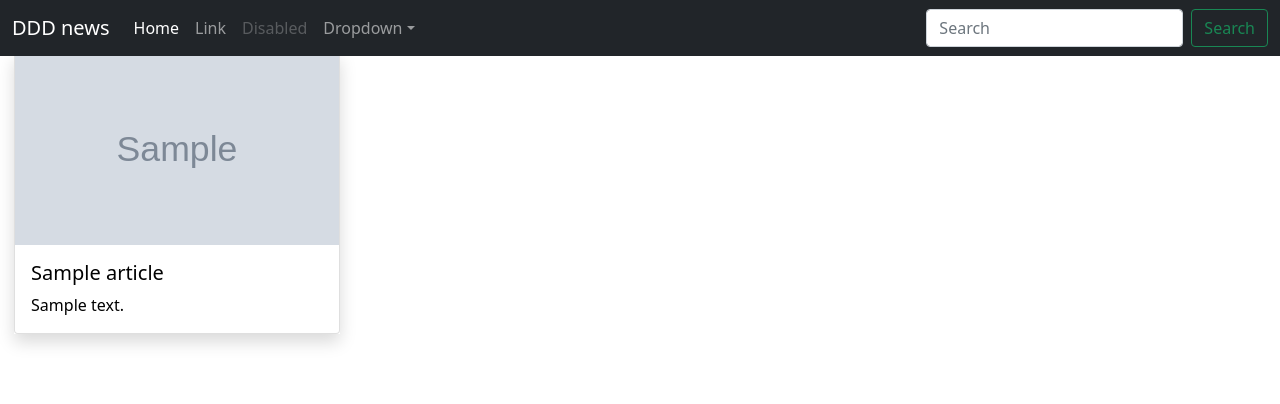
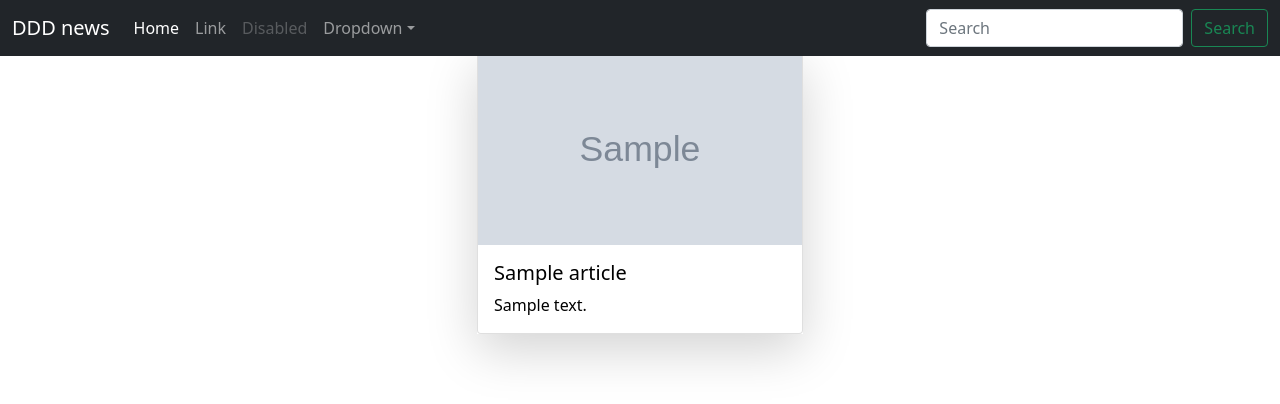
Before and after one commit to AndreiFdv/news_parser, a Django app: page / in a window 1280 px wide. Shown: the top 404 px of the page. Run offline with Django 3.2, Linux system fonts and the light colour scheme; tables that the repository leaves empty hold one stand-in row (values such as "Sample post"); grey boxes marked "Sample" are stand-in pictures.

Commit message:
fixed the bug.

```diff
--- a/News/templates/news/index.html
+++ b/News/templates/news/index.html
@@ -1,9 +1,9 @@
 {% extends "news/base.html" %}
 {% load static %}
 {% block content %}
-    <div class="row">
+    <div class="row" style="  justify-content:  space-evenly;">
         {% for article in article_list %}
-            <div class="col-md-3 mb-4 shadow" style="padding:0%;margin:2%;">
+            <div class="col-md-3 mb-4 shadow-lg" style="padding:0%;margin:2%;">
                 <div class="card h-100">
                     <a href="{% url 'News:detail' article.id %}">
                         <img src="{{ article.img }}" class="card-img-top" alt="">
```
